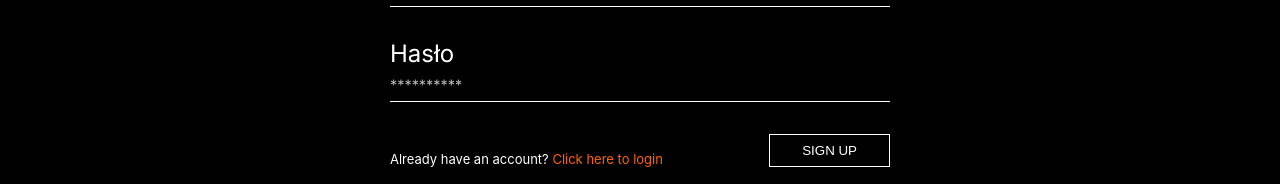
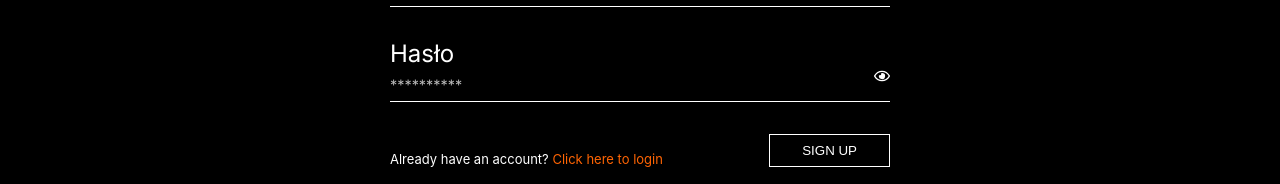
Before and after one commit to racxak/the-smr, a React (Create React App) app: page /sign-up in a window 1280 px wide. Shown: the part 377-561 px from the top of the page. Built offline with nearby package versions, Linux system fonts and the light colour scheme; a web font is replaced by a local one.

Commit message:
show/hide password

```diff
--- a/src/components/pages/Auth/Login.jsx
+++ b/src/components/pages/Auth/Login.jsx
@@ -1,8 +1,10 @@
 import React from "react"
 import "../Form.scss"
 import { Link } from "react-router-dom";
+import usePasswordToogle from "../../../hooks/usePasswordToogle";
 
 export default function Login () {
+  const [InputType, Icon] = usePasswordToogle();
 
 	return (
 		<div>
@@ -17,13 +19,17 @@ export default function Login () {
 				></input>
 
 				<label> Hasło </label>
-				<input type="password" required placeholder="**********"
 
-				></input>
+        <div className="password-container">
+          <input type={InputType} required placeholder="**********"
+          />
+          <span className="password-toggle-icon">{Icon}</span>
+        </div>
 
       <div className="form-buttons-layout">
       <span>You dont have an account yet? <Link to="/sign-up">Click here to register</Link> </span>
       <button type="submit">
+
 					Sign in
 				</button>
      </div>
--- a/src/components/pages/Auth/SignUp.jsx
+++ b/src/components/pages/Auth/SignUp.jsx
@@ -1,7 +1,10 @@
 import React from "react";
 import { Link } from "react-router-dom";
+import usePasswordToogle from "../../../hooks/usePasswordToogle";
 
 export default function SignUp () {
+  const [InputType, Icon] = usePasswordToogle();
+
 	return (
     <div>
     <form className="form">
@@ -12,8 +15,11 @@ export default function SignUp () {
 				></input>
 
 				<label> Hasło </label>
+        <div className="password-container">
 				<input type="password" required placeholder="**********"
 				></input>
+         <span className="password-toggle-icon">{Icon}</span>
+        </div>
 
     <div className="form-buttons-layout">
     <span>Already have an account?
--- a/src/components/pages/Form.scss
+++ b/src/components/pages/Form.scss
@@ -9,6 +9,19 @@ $link-color: rgb(255, 100, 3);
   margin: 2rem auto;
   padding: 2rem;
   text-align: start;
+
+  .password-container {
+    position: relative;
+
+    .password-toggle-icon {
+      position: absolute;
+      z-index: 1000;
+      right: 0;
+      top: 0;
+      cursor: pointer;
+    }
+  }
+
 
   .form-buttons-layout{
     display: flex;
--- /dev/null
+++ b/src/hooks/usePasswordToogle.jsx
@@ -0,0 +1,14 @@
+import React, { useState } from "react";
+import { FaRegEye, FaRegEyeSlash } from "react-icons/fa";
+
+export default function usePasswordToogle(){
+  const [visible, setVisible] = useState(false);
+
+  const Icon = (
+    visible ? <FaRegEyeSlash onClick={()=>(setVisible(visbility => !visbility))}/>:<FaRegEye onClick={()=>(setVisible(visbility => !visbility))}/>)
+    ;
+
+  const InputType = visible ? "text" : "password";
+
+  return [InputType, Icon];
+};
```
